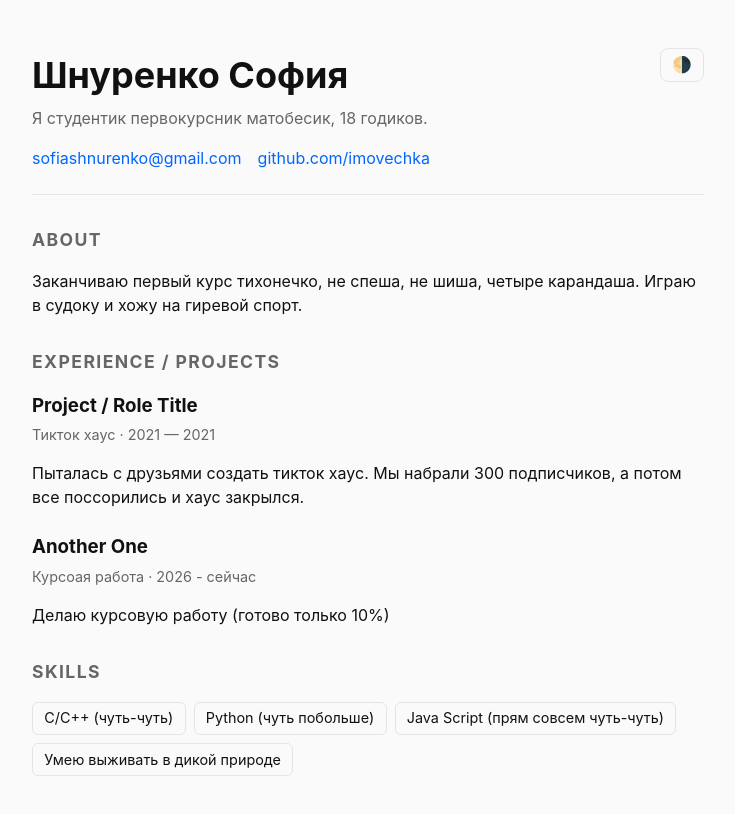
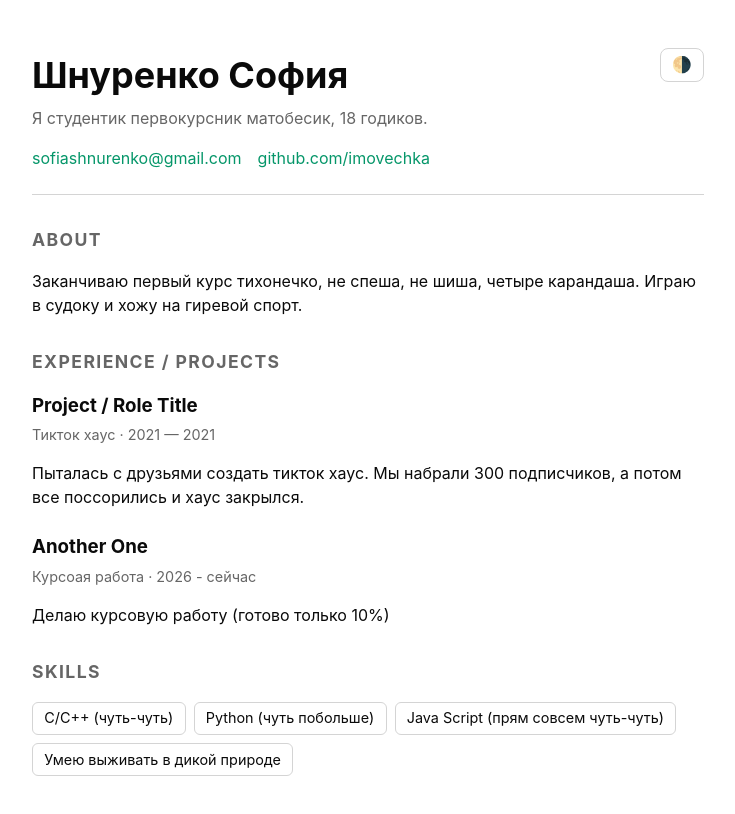
Before and after one commit to imovechka/sh_lab6, a website built with Vite: page index.html in a window 1280 px wide. Shown: the whole page, without its empty margins (272-1007 px from the left). Built offline with nearby package versions, Linux system fonts and the light colour scheme.

Commit message:
Update style.css

```diff
--- a/style.css
+++ b/style.css
@@ -1,9 +1,9 @@
 :root {
-  --bg: #fafafa;
-  --fg: #111;
+  --bg: #ffffff;
+  --fg: #0a0a0a;
   --muted: #666;
-  --accent: #0066ff;
-  --border: #e5e5e5;
+  --accent: #059669;
+  --border: #d4d4d4;
 }
 
 [data-theme='dark'] {
```
